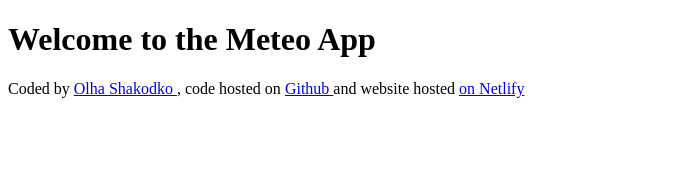
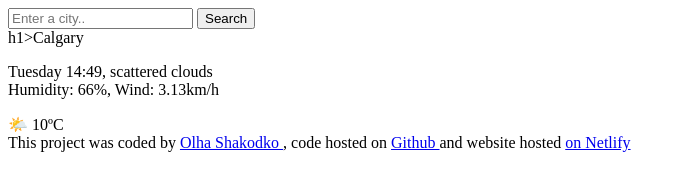
Before and after one commit to OlhaShakodko/meteo, a plain HTML site: page index.html in a window 1280 px wide. Shown: the whole page, without its empty margins (0-685 px from the left). Drawn offline with Linux system fonts and the light colour scheme.

Commit message:
Added HTML to the project

```diff
--- a/index.html
+++ b/index.html
@@ -6,14 +6,31 @@
     <title>Meteo App</title>
 </head>
 <body>
-    <h1>Welcome to the Meteo App</h1>
+    <header>
+        <form>
+            <input type="search" placeholder="Enter a city.." required/>
+            <input type="submit" value="Search"/>
+        </form>
+
+    </header>
+    <main>
+        <div>
+            h1>Calgary</h1>
+            <p>
+                Tuesday 14:49, scattered clouds
+            <br />
+                Humidity: 66%, Wind: 3.13km/h
+            </p>
+        </div>
+        <div>🌤️ 10ºC</div>
+    </main>
     <footer>
-        Coded by
+        This project was coded by
         <a href="https://github.com/OlhaShakodko" target="_blank">Olha Shakodko </a>, code hosted on
         <a href="https://github.com/OlhaShakodko/meteo" target="_blank">Github </a> and website hosted
         <a href="https://meteo-she-codes-app.netlify.app/" target="_blank">on Netlify</a>
 
 
-        </footer>
+    </footer>
 </body>
 </html>
```
